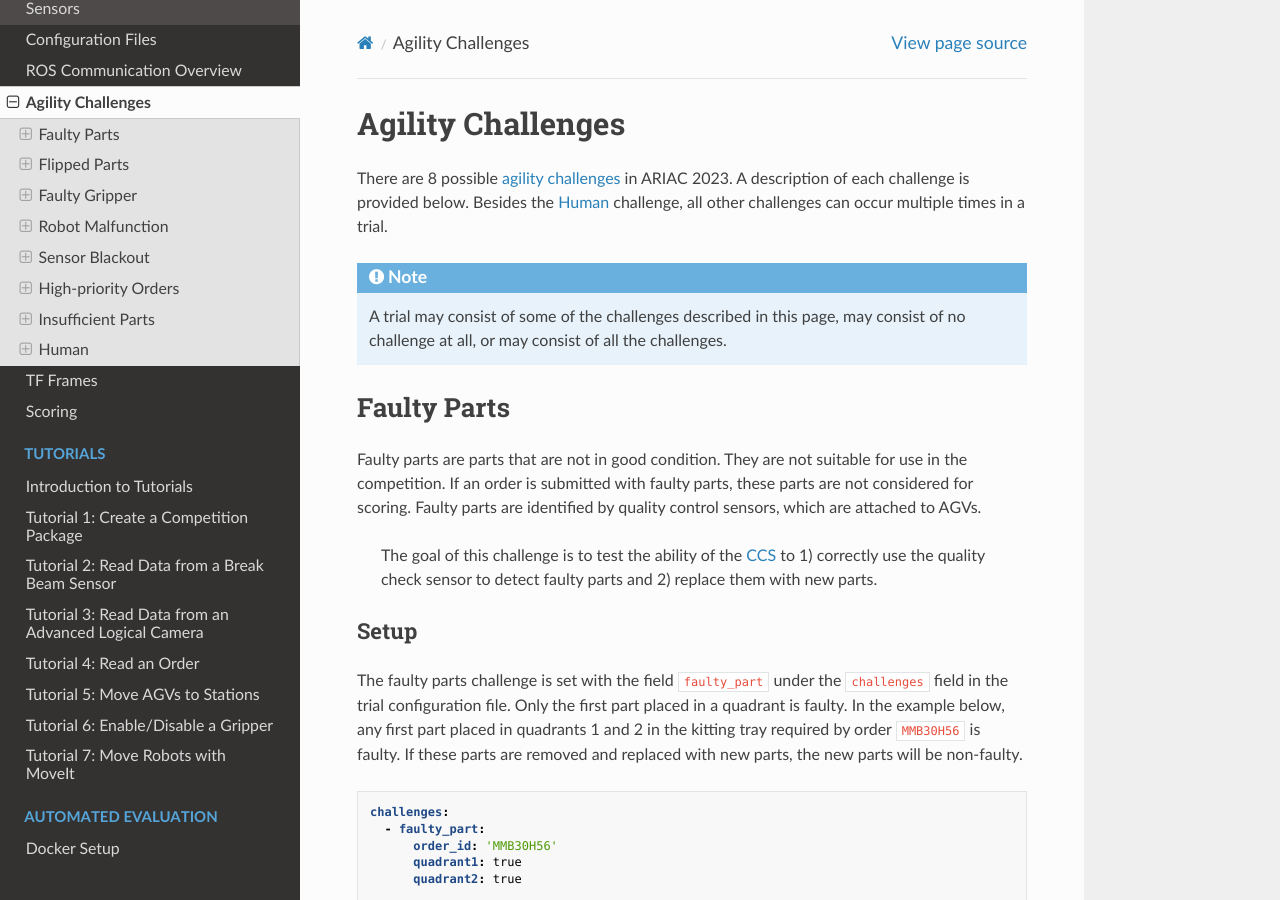
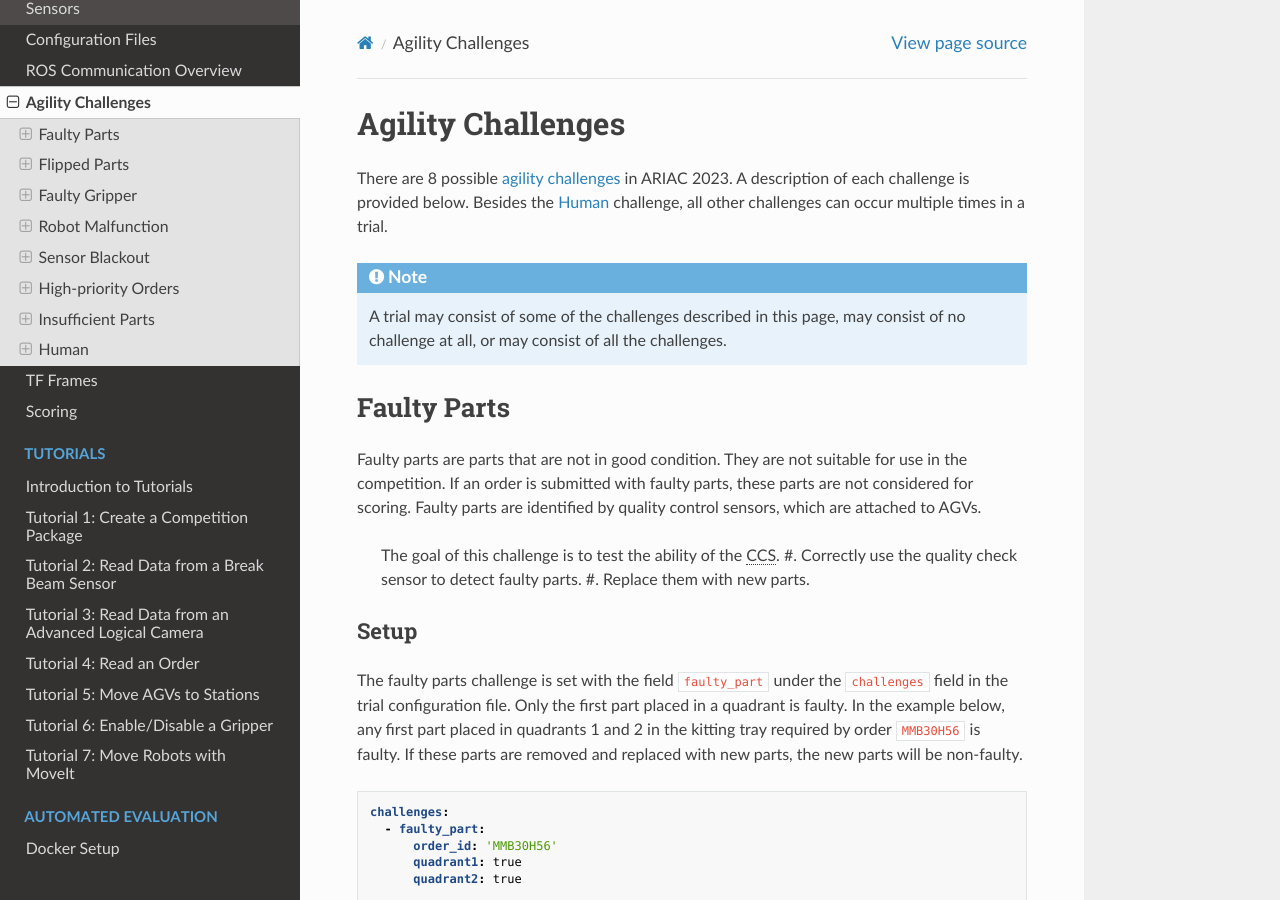
Before and after one commit to usnistgov/ARIAC, a Sphinx documentation site: the page built from docs/competition/challenges.rst, in a window 1280 px wide and 900 px high. Built offline with Sphinx 7.4.7 and the Read the Docs theme 2.0.0, drawn with Linux system fonts in a browser that asks for light colours.

```diff
--- a/docs/competition/challenges.rst
+++ b/docs/competition/challenges.rst
@@ -34,7 +34,9 @@
 
 Faulty parts are parts that are not in good condition. They are not suitable for use in the competition. If an order is submitted with faulty parts, these parts are not considered for scoring. Faulty parts are identified by quality control sensors, which are attached to AGVs.
 
-  The goal of this challenge is to test the ability of the :term:`CCS<Competitor Control System (CCS)>` to 1) correctly use the quality check sensor to detect faulty parts and 2) replace them with new parts.
+  The goal of this challenge is to test the ability of the :abbr:`CCS (Competitor Control System)`.
+  #. Correctly use the quality check sensor to detect faulty parts.
+  #. Replace them with new parts.
 
 
 Setup
```
Also changed, not shown: other parts of docs/competition/challenges.rst (+1 -1 lines).
